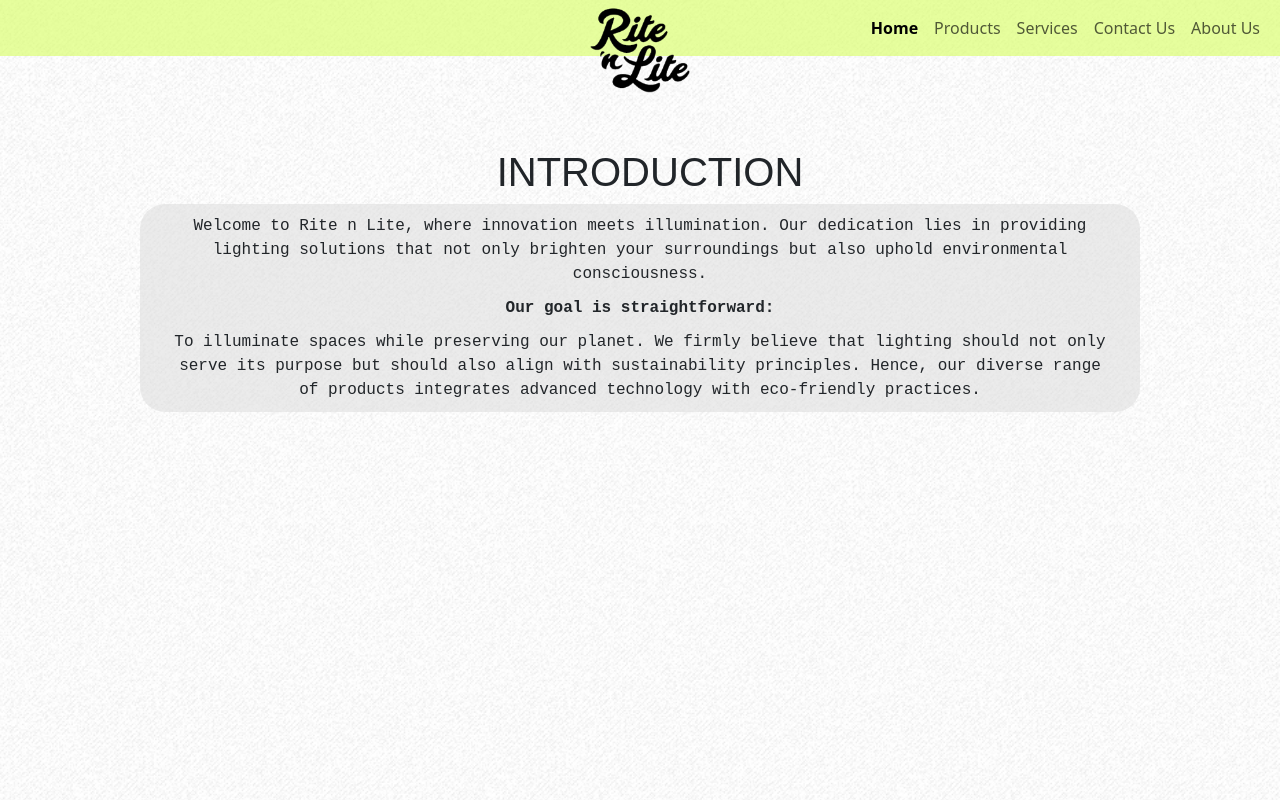
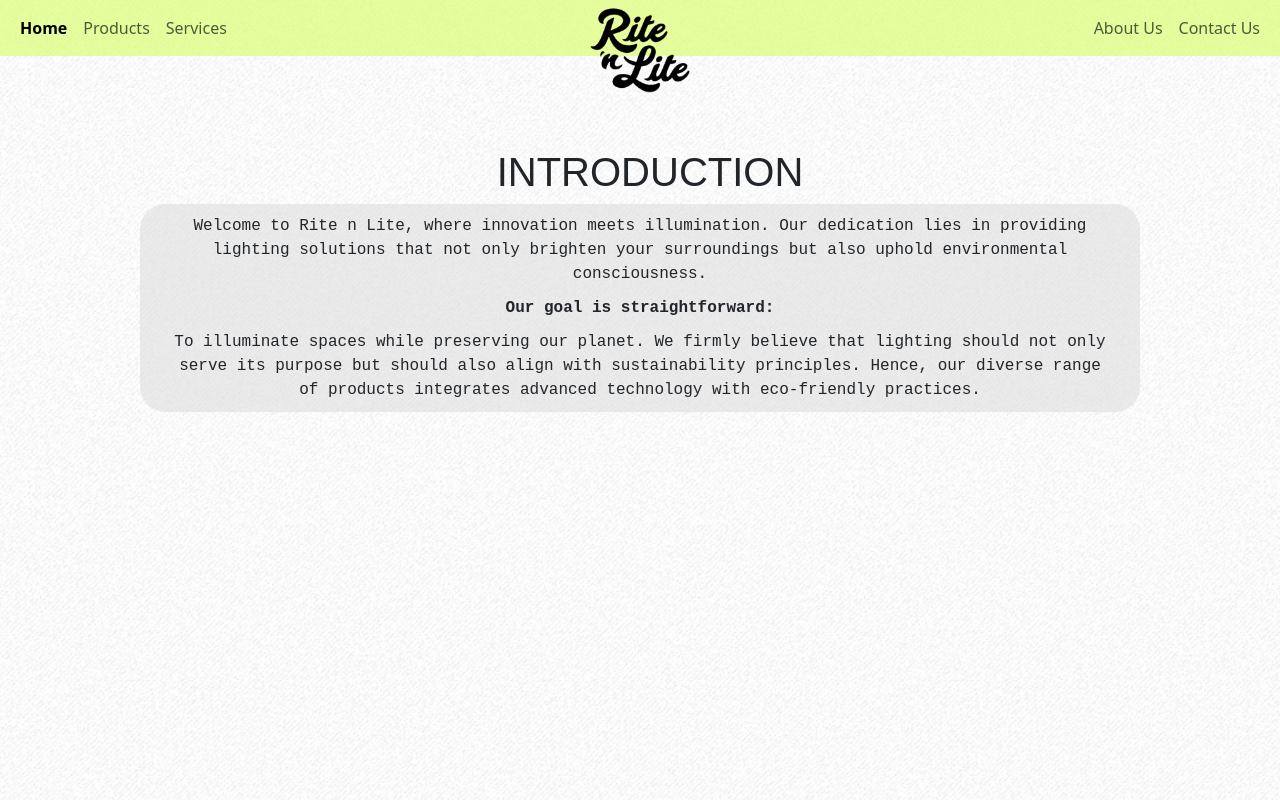
Before and after one commit to ernestluizdiaz/Landing-Page, a plain HTML site: page index.html in a window 1280 px wide. Drawn offline with nearby package versions, Linux system fonts and the light colour scheme.

Commit message:
dividing nav bar from left and right

```diff
--- a/index.html
+++ b/index.html
@@ -12,16 +12,13 @@
 <body>
     <header>
         <nav class="navbar navbar-expand-lg">
-            <div class="container-fluid">
+
             <button class="navbar-toggler" type="button" data-bs-toggle="collapse" data-bs-target="#navbarNav" aria-controls="navbarTogglerDemo03" aria-expanded="false" aria-label="Toggle navigation">
                 <span class="navbar-toggler-icon"></span>
             </button>
 
-                <div class="logo">
-                    <a href="index.html"><img src="img/logo.png" alt="logo"></a>
-                </div>
-
-                <div class="collapse navbar-collapse justify-content-end" id="navbarNav">
+            <div class="container-fluid">
+                <div class="collapse navbar-collapse" id="navbarNav">
                     <ul class="navbar-nav ">
                         <li class="nav-item">
                             <a class="nav-link active" aria-current="page" href="#">Home</a>
@@ -34,17 +31,23 @@
                         <li class="nav-item">
                             <a class="nav-link" href="#">Services</a>
                         </li>
+                    </ul>
+                    <div class="collapse navbar-collapse justify-content-end" id="navbarNav">
+                        <ul class="navbar-nav ">
+                            <li class="nav-item">
+                                <a class="nav-link" href="#">About Us</a>
+                            </li>
 
                             <li class="nav-item">
                                 <a class="nav-link" href="#">Contact Us</a>
                             </li>
-
-                        <li class="nav-item">
-                            <a class="nav-link" href="#">About Us</a>
-                        </li>
                         </ul>
                     </div>
+                </div>
 
+                <div class="logo">
+                    <a href="index.html"><img src="img/logo.png" alt="logo"></a>
+                </div>
             </div>
         </nav>
     </header>
--- a/styles.css
+++ b/styles.css
@@ -48,6 +48,11 @@ h1 {
     font-weight: bold;
 }
 
+.navbar a:hover {
+    color: black;
+}
+
+
 /* Content */
 .main-container {
     border-radius: 25px;
```
Lines whose indentation alone changed are shown as unchanged.
